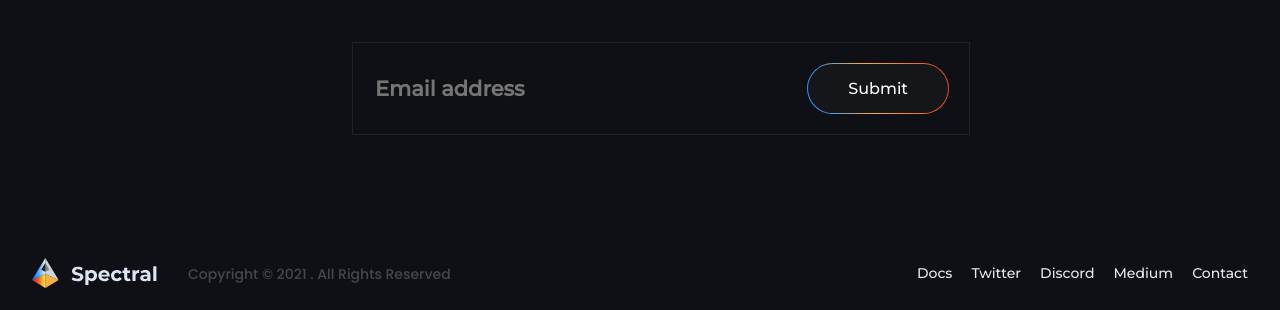
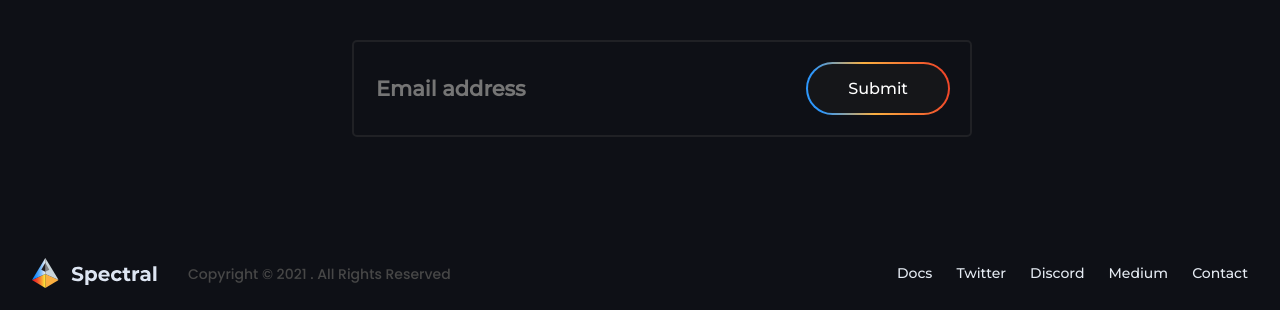
Before and after one commit to adamsebesta/spectral-landing-page, a PHP site: page / in a window 1280 px wide. Shown: the part 3690-4000 px from the top of the page. Run offline with PHP 8.4, Linux system fonts and the light colour scheme.

Commit message:
design changes and updated viddo page 5

```diff
--- a/css/style.css
+++ b/css/style.css
@@ -95,7 +95,7 @@ input:-webkit-autofill {
   line-height: 17px;
   background: none;
   border: none;
-  margin-right: 15px;
+  margin-right: 20px;
   cursor: pointer;
   text-decoration: none;
   font-family: Montserrat;
@@ -324,12 +324,10 @@ video {
 }
 
 .gradient {
-  background: linear-gradient(
-    257.92deg,
-    #f04829 5.36%,
-    #faaf40 55.62%,
-    #2d97fc 89.97%
-  );
+  background: linear-gradient(257.92deg,
+      #f04829 5.36%,
+      #faaf40 55.62%,
+      #2d97fc 89.97%);
   -webkit-background-clip: text;
   -webkit-text-fill-color: transparent;
   color: transparent;
@@ -337,7 +335,7 @@ video {
 
 .btn {
   background: #151619;
-  border: 1.63441px solid #f3f6fb;
+  border: 2px solid #f3f6fb;
   box-sizing: border-box;
   border-radius: 100px;
   color: white;
@@ -349,15 +347,13 @@ video {
 
 .btn-gradient-wrapper {
   /* width: 130px; */
-  padding: 1px 1px;
+  padding: 2px 2px;
   border-radius: 100px;
   position: relative;
-  background: linear-gradient(
-    257.92deg,
-    #f04829 5.36%,
-    #faaf40 55.62%,
-    #2d97fc 89.97%
-  );
+  background: linear-gradient(257.92deg,
+      #f04829 5.36%,
+      #faaf40 55.62%,
+      #2d97fc 89.97%);
   z-index: 1;
   /* padding: 3px; */
 }
@@ -487,7 +483,8 @@ video {
   width: 100%;
   margin: 10px auto;
   padding: 20px;
-  border: 1px solid #47474750;
+  border: 2px solid #47474750;
+  border-radius: 5px;
 }
 
 .email-field {
@@ -558,6 +555,7 @@ video {
 /* media queries for mobile */
 
 @media only screen and (max-width: 1100px) {
+
   body,
   .container {
     overflow-y: scroll !important;
@@ -794,6 +792,7 @@ video {
     width: 95%;
     margin-bottom: 40px;
   }
+
   .email-form {
     font-size: 16px;
     line-height: 20px;
@@ -823,6 +822,7 @@ video {
     margin: 0 auto;
     margin-bottom: 50px;
   }
+
   #mailchimp-response {
     font-size: 11px;
     line-height: 18px;
--- a/index.html
+++ b/index.html
@@ -162,8 +162,8 @@
           </div>
         </div>
         <div class='page-container-right'>
-          <h3 class='page-heading gradient'>
-            <span>Non-Fungible Credit</span>
+          <h3 class='page-heading'>
+            <span class='gradient'>Non-Fungible Credit</span>
           </h3>
           <h5 class='page-subheading'>
             Sync multiple sources of <br class='remove-on-mobile'> on-chain transactional history <br
```
Also changed, not shown: 1 other file.
